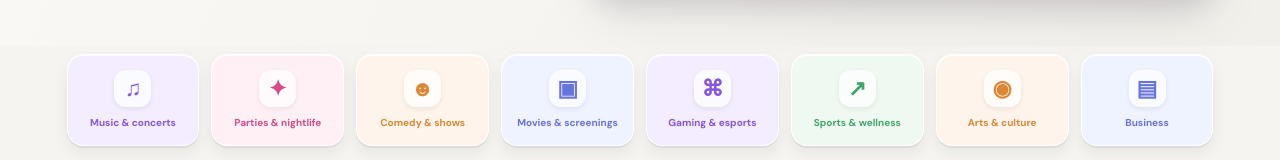
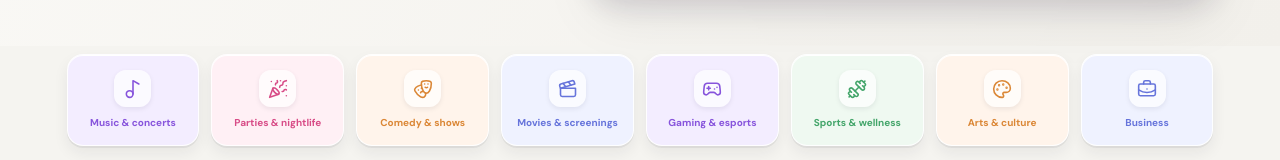
Before and after one commit to mrceogodwin/Vibez, a Next.js app: page / in a window 1280 px wide. Shown: the part 514-674 px from the top of the page. Built offline with nearby package versions, Linux system fonts and the light colour scheme.

Commit message:
design: replace category glyphs with consistent Lucide icon tiles

```diff
--- a/app/page.tsx
+++ b/app/page.tsx
@@ -2,7 +2,7 @@
 
 import { useMemo, useState } from "react";
 import Link from "next/link";
-import { ArrowRight, ArrowUpRight, CalendarDays, CheckCircle2, ChevronDown, Crown, MapPin, Menu, Search, Ticket, X } from "lucide-react";
+import { ArrowRight, ArrowUpRight, CalendarDays, CheckCircle2, ChevronDown, Crown, MapPin, Menu, Search, Ticket, X, Music2, PartyPopper, Drama, Clapperboard, Gamepad2, Dumbbell, Palette, BriefcaseBusiness } from "lucide-react";
 
 const events = [
   { slug:"mainland-block-party",name:"The Mainland Block Party",category:"Concerts",city:"Lagos",date:"22 Nov 2026",price:"₦8,000",image:"https://images.unsplash.com/photo-1459749411175-04bf5292ceea?w=1000&q=85",tag:"Vibez pick" },
@@ -45,7 +45,7 @@ export default function Home() {
       <Link className="hero-feature" href="/events/mainland-block-party"><div className="feature-image"/><div className="feature-overlay"/><span className="feature-pill">✦ FEATURED EXPERIENCE</span><div className="feature-copy"><span>VIBEZ SPOTLIGHT</span><h2>Make memories<br/>that move you.</h2><p>Explore standout experiences and find your next night out.</p><span className="feature-cta">Explore events <ArrowRight size={16}/></span></div><span className="feature-dots">● ○ ○</span></Link>
     </section>
 
-    <section className="category-strip" aria-label="Event categories">{[{name:"Music & concerts",symbol:"♫",tone:"lilac"},{name:"Parties & nightlife",symbol:"✦",tone:"pink"},{name:"Comedy & shows",symbol:"☻",tone:"peach"},{name:"Movies & screenings",symbol:"▣",tone:"blue"},{name:"Gaming & esports",symbol:"⌘",tone:"lilac"},{name:"Sports & wellness",symbol:"↗",tone:"green"},{name:"Arts & culture",symbol:"◉",tone:"peach"},{name:"Business",symbol:"▤",tone:"blue"}].map(item=><a className={"category-tile "+item.tone} href="#events" key={item.name} onClick={()=>setCategory(item.name.toLowerCase().includes("music")?"Concerts":item.name.toLowerCase().includes("parties")?"Nightlife":item.name.toLowerCase().includes("arts")?"Arts & Culture":"All events")}><b>{item.symbol}</b><span>{item.name}</span></a>)}</section>
+    <section className="category-strip" aria-label="Event categories">{[{name:"Music & concerts",Icon:Music2,tone:"lilac"},{name:"Parties & nightlife",Icon:PartyPopper,tone:"pink"},{name:"Comedy & shows",Icon:Drama,tone:"peach"},{name:"Movies & screenings",Icon:Clapperboard,tone:"blue"},{name:"Gaming & esports",Icon:Gamepad2,tone:"lilac"},{name:"Sports & wellness",Icon:Dumbbell,tone:"green"},{name:"Arts & culture",Icon:Palette,tone:"peach"},{name:"Business",Icon:BriefcaseBusiness,tone:"blue"}].map(item=><a className={"category-tile "+item.tone} href="#events" key={item.name} onClick={()=>setCategory(item.name.toLowerCase().includes("music")?"Concerts":item.name.toLowerCase().includes("parties")?"Nightlife":item.name.toLowerCase().includes("arts")?"Arts & Culture":"All events")}><b><item.Icon size={20} strokeWidth={1.9}/></b><span>{item.name}</span></a>)}</section>
 
     <section className="ad-slot ad-top" aria-label="Sponsored placement"><div className="ad-label">ADVERTISEMENT</div><div className="ad-top-copy"><span>VIBEZ BRAND PARTNER</span><strong>Your brand belongs in the middle of the moment.</strong><small>Reach people discovering their next experience.</small></div><div className="ad-top-action"><span>SPONSORED</span><a href="/advertise">Advertise with Vibez <ArrowUpRight size={15}/></a></div></section>
 
```
